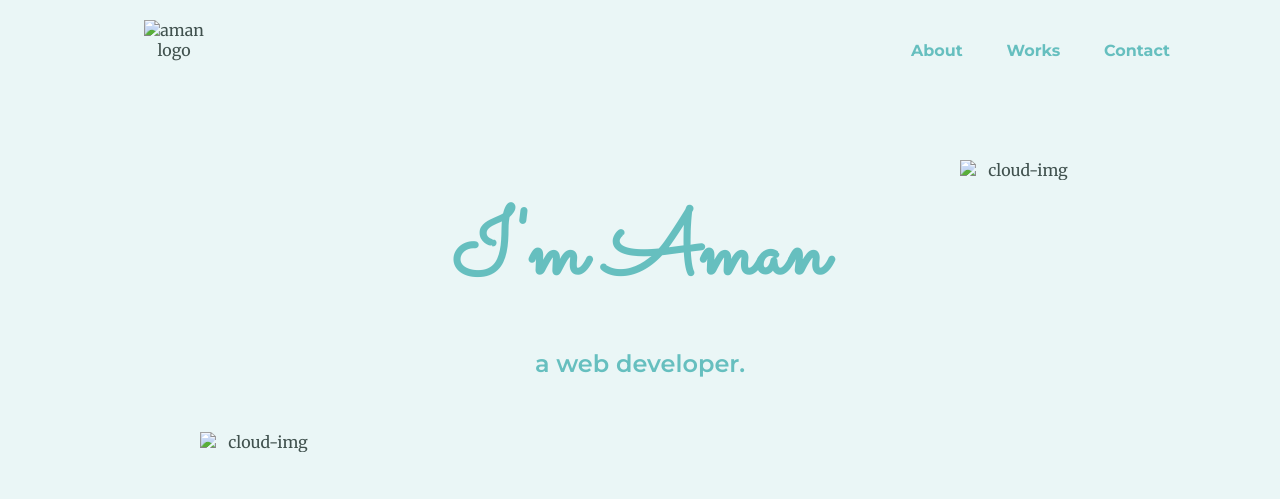
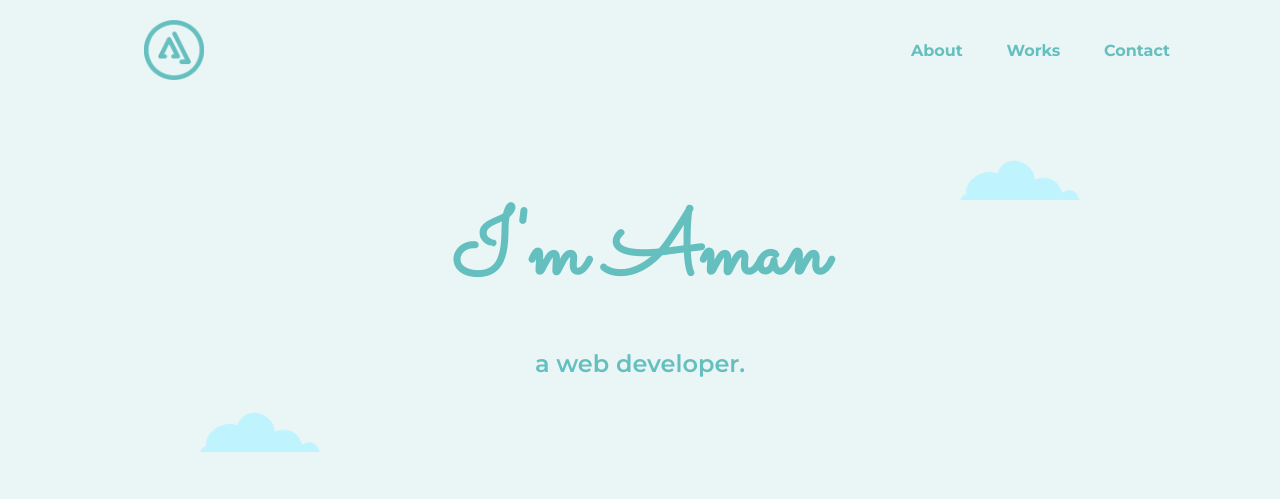
Before and after one commit to mannyAddisu/CSS, a plain HTML site: page index.html in a window 1280 px wide. Shown: the top 499 px of the page. Drawn offline with Linux system fonts and the light colour scheme; grey boxes are pictures that could not be loaded.

Commit message:
Update index.html

```diff
--- a/index.html
+++ b/index.html
@@ -3,7 +3,7 @@
   <head>
     <meta charset="utf-8">
     <title>Aman</title>
-    <link rel="stylesheet" href="CSS/styles.css">
+    <link rel="stylesheet" href="styles.css">
     <link rel="shortcut icon" href="favicon.ico">
     <link rel="preconnect" href="https://fonts.googleapis.com">
     <link rel="preconnect" href="https://fonts.gstatic.com" crossorigin>  </head>
@@ -11,7 +11,7 @@
   <body>
     <div class="header">
       <div class="aman">
-        <img class="aman-img" src="images\Aman logo 2.png" alt="aman logo">
+        <img class="aman-img" src="Aman logo 2.png" alt="aman logo">
       </div>
       <div class="menu">
         <a href="#">About</a>
@@ -21,12 +21,12 @@
     </div>
     <div class="top-container">
       <div class="top-cloud">
-        <img class="top-cloud" src="images\cloud.png" alt="cloud-img">
+        <img class="top-cloud" src="cloud.png" alt="cloud-img">
       </div>
       <h1>I'm Aman</h1>
       <p id="intro">a web developer.</p>
       <div class="bottom-cloud">
-        <img class="bottom-cloud"src="images\cloud.png" alt="cloud-img">
+        <img class="bottom-cloud"src="cloud.png" alt="cloud-img">
       </div>
       <img class="mountain" src="https://cdn-icons-png.flaticon.com/256/10684/10684928.png" alt="mountain-img">
     </div>
```
